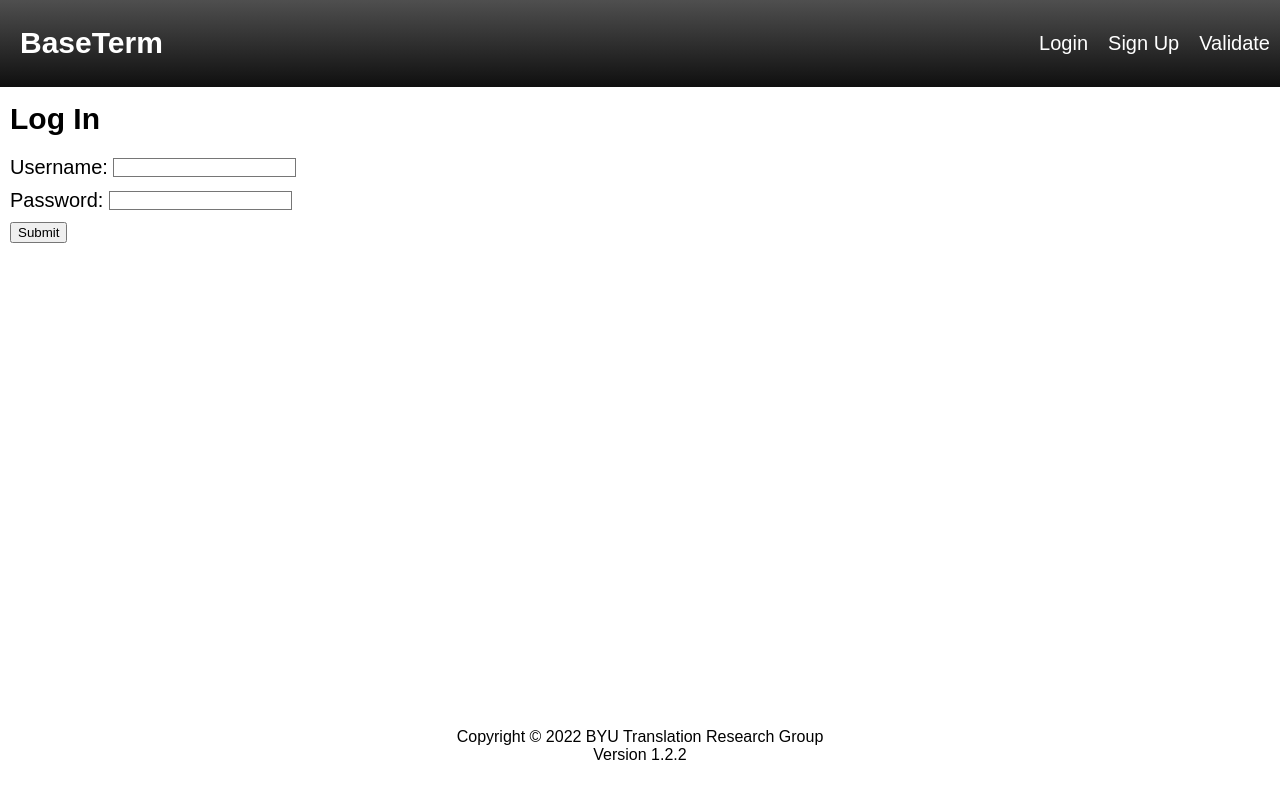
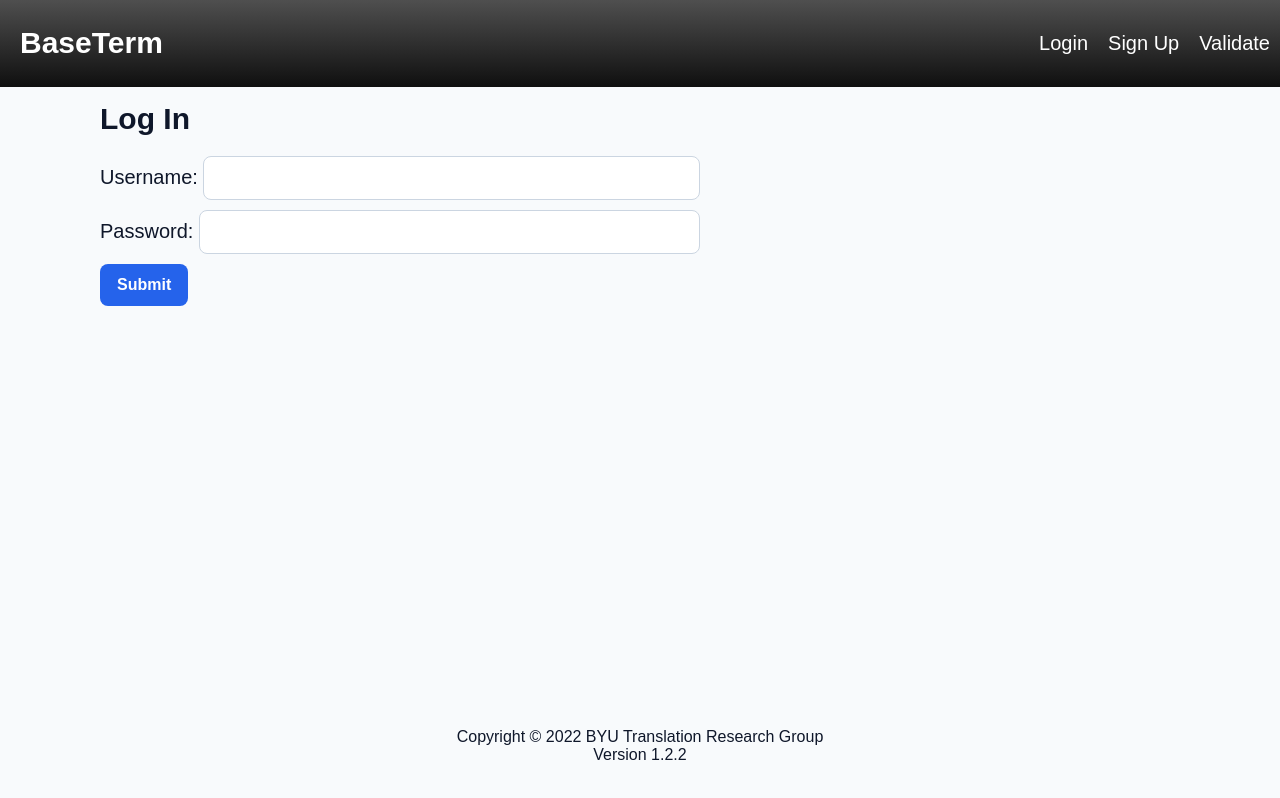
Before and after one commit to BYU-TRG-Team/baseterm, a React (Create React App) app in the folder react-app/: page /login in a window 1280 px wide. Built offline with nearby package versions, Linux system fonts and the light colour scheme; the HTML template or start-up script is replaced by a standard one.

Commit message:
feature: style changes

```diff
--- a/react-app/src/App.css
+++ b/react-app/src/App.css
@@ -1,5 +1,8 @@
 body {
   margin: 0;
+  font-family: 'Quicksand', sans-serif;
+  background: #f8fafc;
+  color: #0f172a;
 }
 
 .app {
@@ -13,8 +16,64 @@ body {
   flex: 1 1;
 }
 
-input[type="text"], input[type="password"], input[type="email"] {
-  border: 1px solid rgb(118, 118, 118);
+main {
+  max-width: 1100px;
+  width: 100%;
+  margin: 0 auto;
+  box-sizing: border-box;
+  padding: 24px 16px;
+}
+
+input[type="text"],
+input[type="password"],
+input[type="email"],
+input[type="search"],
+input[type="number"],
+select,
+textarea {
+  width: 100%;
+  box-sizing: border-box;
+  padding: 0.75rem 0.9rem;
+  border: 1px solid #cbd5e1;
+  border-radius: 0.5rem;
+  font-size: 1rem;
+  background: #fff;
+  color: inherit;
+}
+
+input[type="text"]:focus,
+input[type="password"]:focus,
+input[type="email"]:focus,
+input[type="search"]:focus,
+input[type="number"]:focus,
+select:focus,
+textarea:focus {
+  outline: 2px solid rgba(37, 99, 235, 0.2);
+  border-color: #2563eb;
+}
+
+button,
+input[type="submit"],
+input[type="button"] {
+  display: inline-flex;
+  align-items: center;
+  justify-content: center;
+  gap: 0.5rem;
+  padding: 0.7rem 1rem;
+  border: 1px solid transparent;
+  border-radius: 0.5rem;
+  cursor: pointer;
+  font-size: 1rem;
+  font-weight: 600;
+  background: #2563eb;
+  color: #fff;
+}
+
+button:disabled,
+input[type="submit"]:disabled,
+input[type="button"]:disabled {
+  cursor: not-allowed;
+  opacity: 0.65;
 }
 
 .container {
@@ -69,6 +128,12 @@ input[type="text"], input[type="password"], input[type="email"] {
 }
 
 
+@media screen and (max-width: 768px) {
+  main {
+    padding: 16px 12px;
+  }
+}
+
 /*
 * Override styles from "react-notifications" library
 */
--- a/react-app/src/components/pages/UserManagementPage/index.css
+++ b/react-app/src/components/pages/UserManagementPage/index.css
@@ -1,7 +1,5 @@
 .user-management-page {
-  font-family: 'Quicksand', sans-serif;
   font-size: 20px;
-  padding: 24px 16px;
 }
 
 .user-management-page__container {
```
